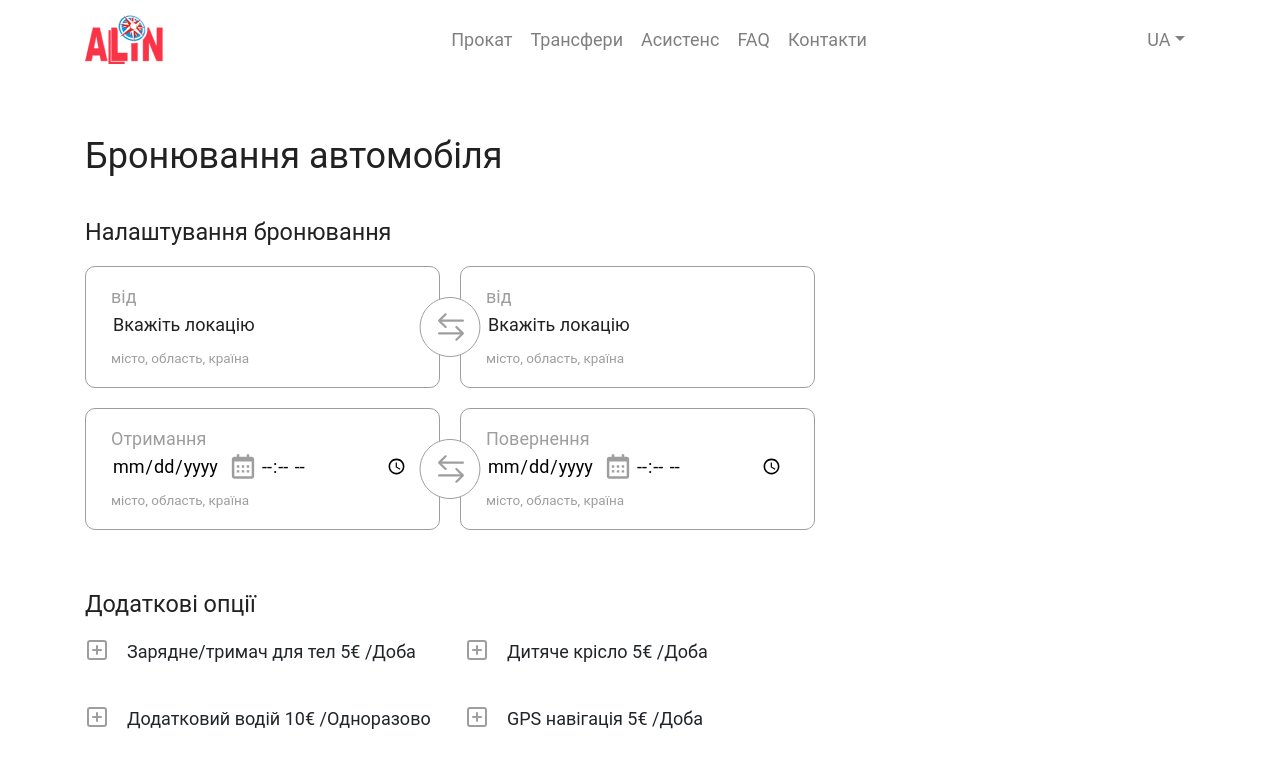
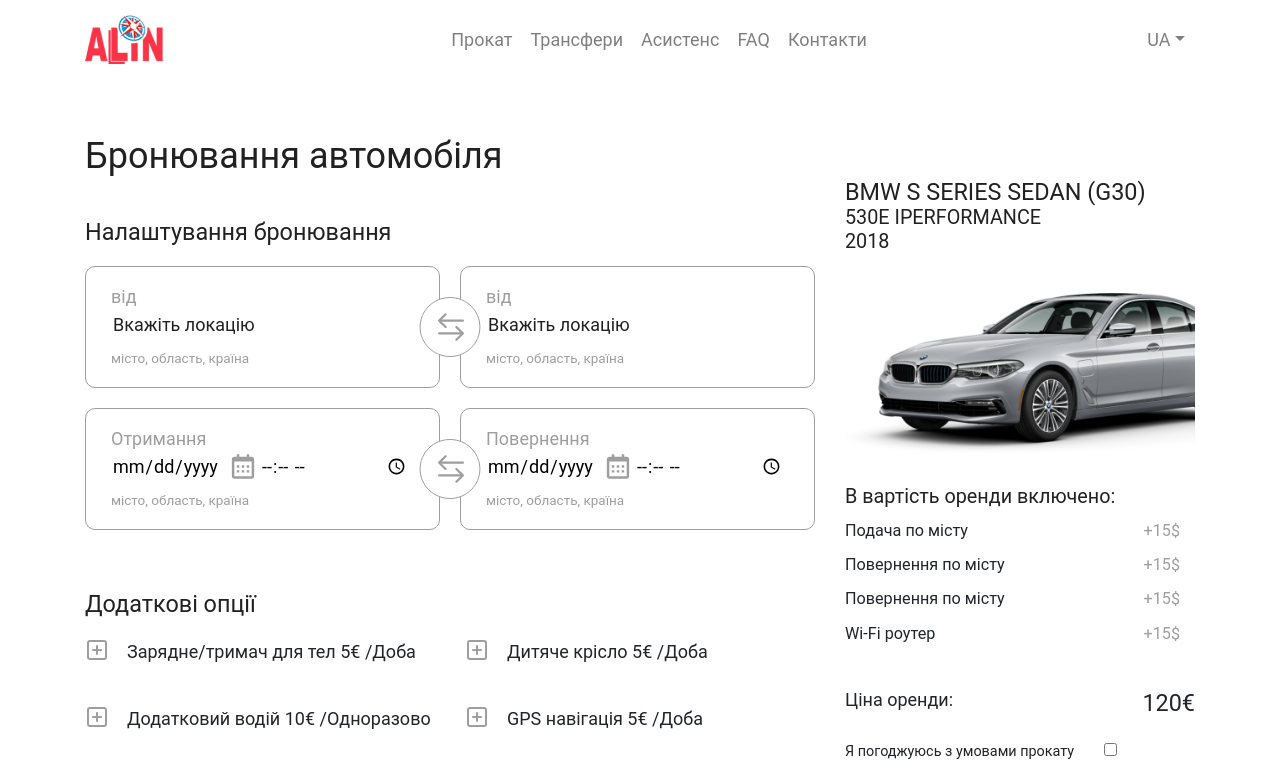
Before and after one commit to vovanolo/alinuamaket, a React (Create React App) app: page /reserv in a window 1280 px wide. Shown: the top 770 px of the page. Built offline with nearby package versions, Linux system fonts and the light colour scheme.

Commit message:
feat: reserv page added

```diff
--- a/src/pages/Reserv.jsx
+++ b/src/pages/Reserv.jsx
@@ -2,6 +2,8 @@
 import { useTranslation } from 'react-i18next';
 
 import '../styles/reserv.css';
+
+import car from '../images/slider/01_Car.png';
 
 import SwitchLocation from '../components/SwitchLocation';
 import SwitchTime from '../components/SwitchTime';
@@ -31,31 +33,33 @@
       </div>
 
       <div className="row">
-        <div className="col-xl-8">
+        <div className="col-md-8">
+          <div className="row">
+          <div className="col">
             <h3 className="text_black reserv__section-title">{t('Налаштування бронювання')}</h3>
           </div>
         </div>
 
         <div className="row">
-        <div className="col-xl-8">
+          <div className="col">
             <SwitchLocation />
           </div>
         </div>
 
         <div className="row">
-        <div className="col-xl-8">
+          <div className="col">
             <SwitchTime />
           </div>
         </div>
 
         <div className="row">
-        <div className="col-xl-8">
+          <div className="col">
             <h3 className="text_black reserv__section-title">{t('Додаткові опції')}</h3>
           </div>
         </div>
 
         <div className="row">
-        <div className="col-xl-8">
+          <div className="col">
             <div className="row row-cols-md-2 row-cols-1">
               <Option id={1} text={t('Зарядне/тримач для тел 5€ /Доба')} />
               <Option id={2} text={t('Дитяче крісло 5€ /Доба')} />
@@ -66,13 +70,13 @@
         </div>
 
         <div className="row">
-        <div className="col-xl-8">
+          <div className="col">
             <h3 className="text_black reserv__section-title">{t('Особисті дані')}</h3>
           </div>
         </div>
 
         <div className="row">
-        <div className="col-xl-8">
+          <div className="col">
             <div className="form-row mb-3">
               <div className="col">
                 <input className="input" type="text" placeholder={t('Ваше ім\'я')} />
@@ -96,5 +100,71 @@
           </div>
         </div>
         </div>
+
+        <div className="col-md-4">
+          <div className="row">
+            <div className="col">
+              <h3 className="text_black">BMW S SERIES SEDAN (G30)</h3>
+              <h4 className="text_black">530E IPERFORMANCE</h4>
+              <h4 className="text_black">2018</h4>
+            </div>
+          </div>
+
+          <div className="row mt-3 mb-4">
+            <div className="col">
+              <img className="img-responsive img-responsive_contain reserv__car-img" src={car} alt="BMW S SERIES SEDAN (G30)" />
+            </div>
+          </div>
+
+          <div className="row">
+            <div className="col">
+              <h4 className="text_black">{t('В вартість оренди включено')}:</h4>
+              <ul className="reserv__price-list">
+                <li className="reserv__price-list-item">
+                  <span className="reserv__price-title">{t('Подача по місту')}</span>
+                  <span className="text_grey reserv__price-price">+15$</span>
+                </li>
+                <li className="reserv__price-list-item">
+                  <span className="reserv__price-title">{t('Повернення по місту')}</span>
+                  <span className="text_grey reserv__price-price">+15$</span>
+                </li>
+                <li className="reserv__price-list-item">
+                  <span className="reserv__price-title">{t('Повернення по місту')}</span>
+                  <span className="text_grey reserv__price-price">+15$</span>
+                </li>
+                <li className="reserv__price-list-item">
+                  <span className="reserv__price-title">{t('Wi-Fi роутер')}</span>
+                  <span className="text_grey reserv__price-price">+15$</span>
+                </li>
+              </ul>
+            </div>
+          </div>
+
+          <div className="row">
+            <div className="col">
+              <div className="reserv__final-price-box">
+                <p className="reserv__final-price-title">{t('Ціна оренди')}:</p>
+                <p className="reserv__final-price">120€</p>
+              </div>
+            </div>
+          </div>
+
+          <div className="row">
+            <div className="col">
+              <label className="reserv__agreement-label">
+                <span className="reserv__agreement-text">{t('Я погоджуюсь з умовами прокату')}</span>
+                <input className="reserv__agreement-checkbox" type="checkbox" />
+              </label>
+            </div>
+          </div>
+
+          <div className="row">
+            <div className="col-md-10">
+              <button type="button" className="btn_main">{t('Орендувати')}</button>
+            </div>
+          </div>
+        </div>
+      </div>
+    </div>
   );
 }
--- a/src/styles/reserv.css
+++ b/src/styles/reserv.css
@@ -6,3 +6,43 @@
   margin-top: 40px;
   margin-bottom: 20px;
 }
+
+.reserv__price-list {
+  list-style: none;
+  margin: 0;
+  padding: 0;
+  margin-top: 10px;
+}
+
+.reserv__price-list-item {
+  display: flex;
+  justify-content: space-between;
+  font-size: 0.9rem;
+}
+
+.reserv__price-list-item:not(:last-child) {
+  margin-bottom: 10px;
+}
+
+.reserv__price-price {
+  margin-right: 15px;
+}
+
+.reserv__final-price-box {
+  margin-top: 40px;
+  display: flex;
+  justify-content: space-between;
+}
+
+.reserv__final-price {
+  font-size: 1.3rem;
+}
+
+.reserv__agreement-label {
+  margin-top: 15px;
+}
+
+.reserv__agreement-text {
+  font-size: 0.8rem;
+  margin-right: 30px;
+}
--- a/src/styles/switch.css
+++ b/src/styles/switch.css
@@ -54,12 +54,13 @@
   color: var(--color-black);
 }
 
-@media (max-width: 767px) {
+@media (max-width: 1199px) {
   .switch__input-container {
-    flex-direction: column;
-    justify-content: flex-start;
+    display: block;
   }
+}
 
+@media (max-width: 991px) {
   .switch__box {
     max-width: calc(50% - 10px);
   }
```
Lines whose indentation alone changed are shown as unchanged.
